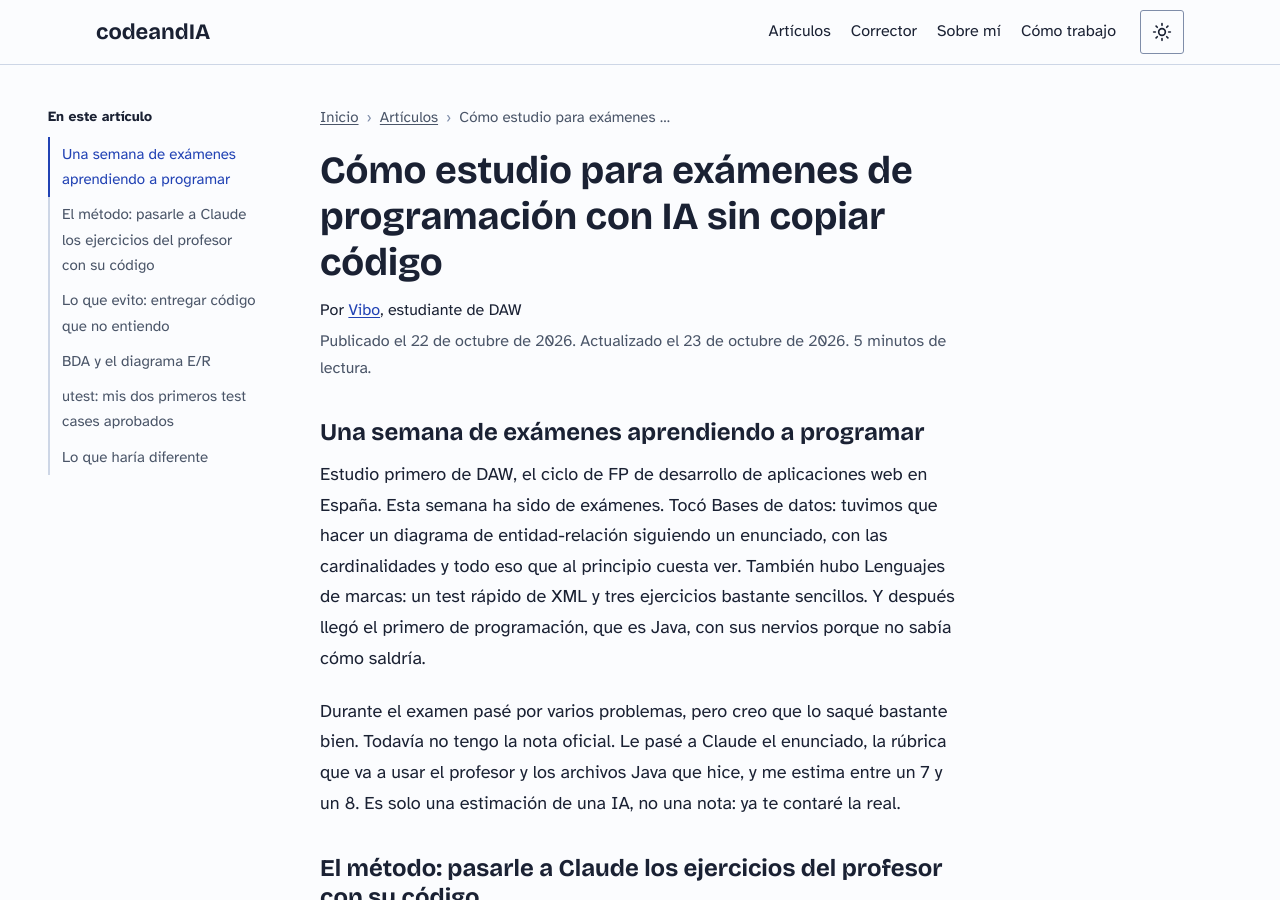
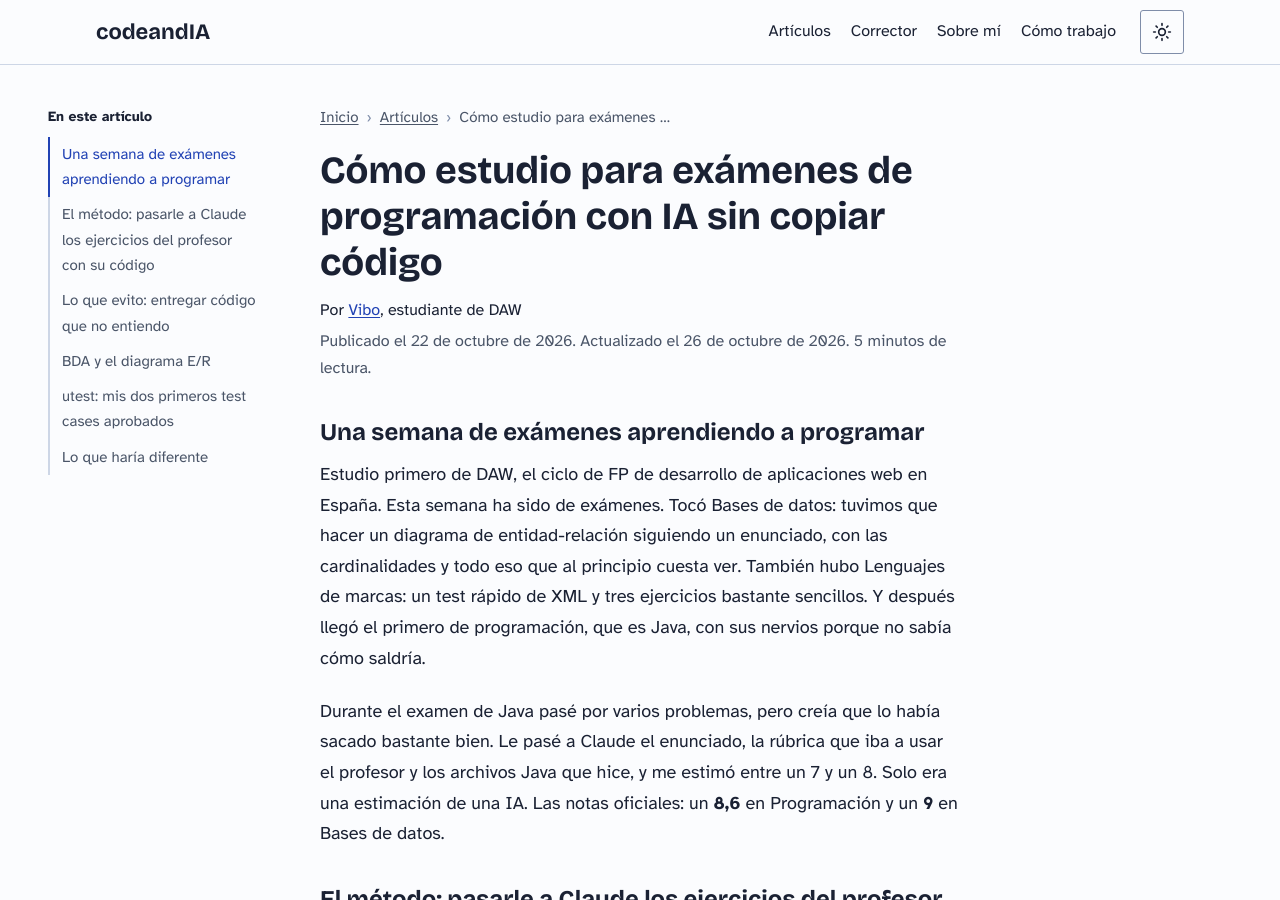
Before and after one commit to vibodigitalinfo-lab/codeandIA, a Jekyll site: the page built from articulos/guias/estudiar-daw-con-ia-sin-copiar-codigo.md, in a window 1280 px wide and 900 px high. Built offline with Jekyll 4.4.1, drawn with Linux system fonts in a browser that asks for light colours.

Commit message:
Notas oficiales: 8,6 en Programación y 9 en Bases de datos (#13)
Actualiza Aprender Java con IA y Estudiar con IA sin copiar con las
notas reales frente a las estimaciones, y añade el 9 al artículo de
diagramas E-R programado (sin cambiar su fecha).


Claude-Session: https://claude.ai/code/session_01Vv6rVLEVpGNKHPZ7HKXWGq

Co-authored-by: Claude <noreply@anthropic.com>

```diff
--- a/articulos/guias/estudiar-daw-con-ia-sin-copiar-codigo.md
+++ b/articulos/guias/estudiar-daw-con-ia-sin-copiar-codigo.md
@@ -4,16 +4,16 @@ title: "Cómo estudio para exámenes de programación con IA sin copiar código"
 description: "Cómo preparo exámenes de programación (bases de datos, XML, Java) con Claude: ejercicios del profesor, su código y la rúbrica, sin copiar."
 category: "Guía"
 date: 2026-10-22
-updated: 2026-10-23
+updated: 2026-10-26
 readtime: 5
-last_modified_at: 2026-10-25
+last_modified_at: 2026-10-26
 ---
 
 ## Una semana de exámenes aprendiendo a programar
 
 Estudio primero de DAW, el ciclo de FP de desarrollo de aplicaciones web en España. Esta semana ha sido de exámenes. Tocó Bases de datos: tuvimos que hacer un diagrama de entidad-relación siguiendo un enunciado, con las cardinalidades y todo eso que al principio cuesta ver. También hubo Lenguajes de marcas: un test rápido de XML y tres ejercicios bastante sencillos. Y después llegó el primero de programación, que es Java, con sus nervios porque no sabía cómo saldría.
 
-Durante el examen pasé por varios problemas, pero creo que lo saqué bastante bien. Todavía no tengo la nota oficial. Le pasé a Claude el enunciado, la rúbrica que va a usar el profesor y los archivos Java que hice, y me estima entre un 7 y un 8. Es solo una estimación de una IA, no una nota: ya te contaré la real.
+Durante el examen de Java pasé por varios problemas, pero creía que lo había sacado bastante bien. Le pasé a Claude el enunciado, la rúbrica que iba a usar el profesor y los archivos Java que hice, y me estimó entre un 7 y un 8. Solo era una estimación de una IA. Las notas oficiales: un **8,6** en Programación y un **9** en Bases de datos.
 
 ## El método: pasarle a Claude los ejercicios del profesor con su código
 
```
Also changed, not shown: articulos/_entrada/diagramas-entidad-relacion-de-papel-a-erdplus.md (+1 -1 lines), articulos/guias/aprender-java-con-ia-daw.md (+3 -3 lines).
